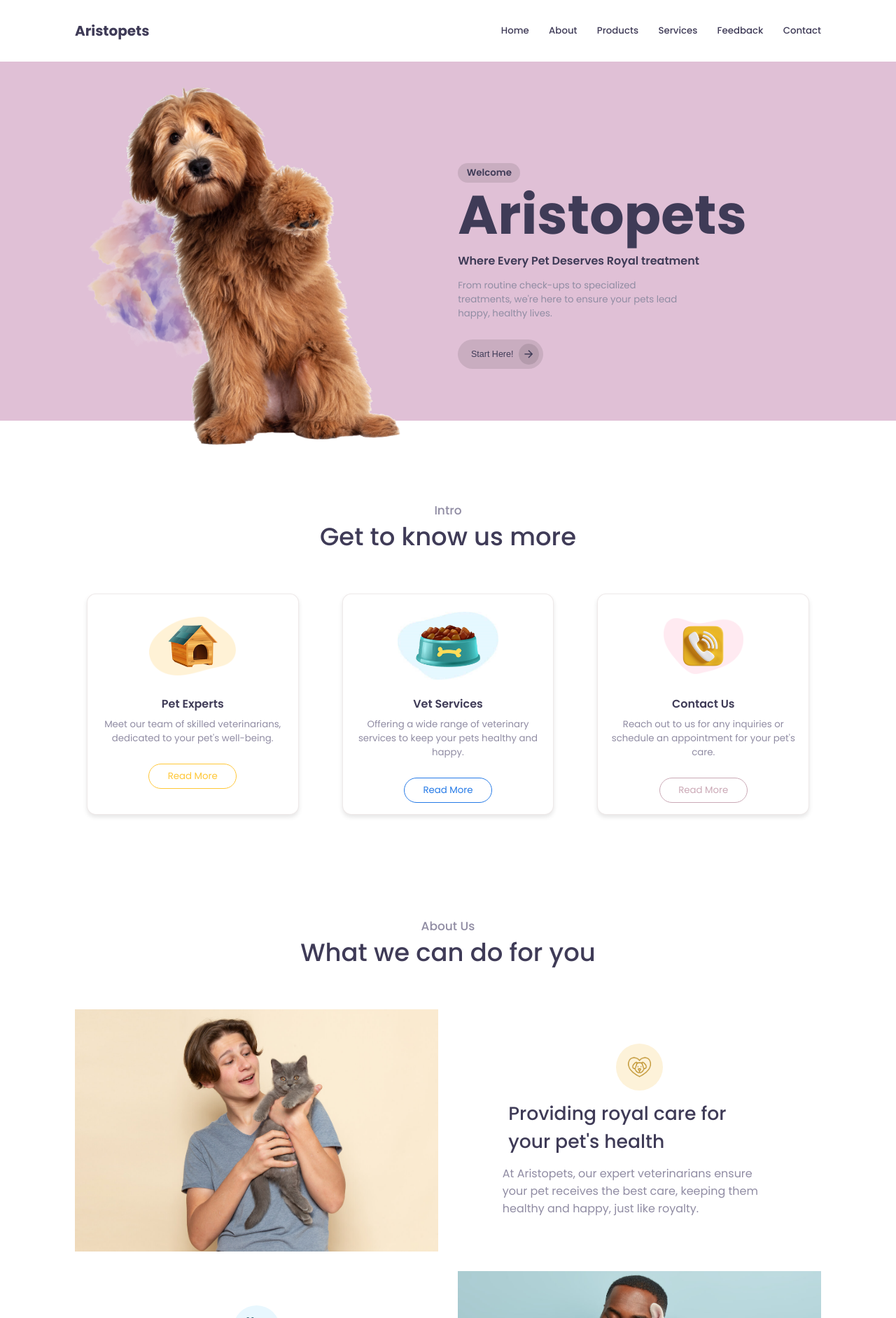
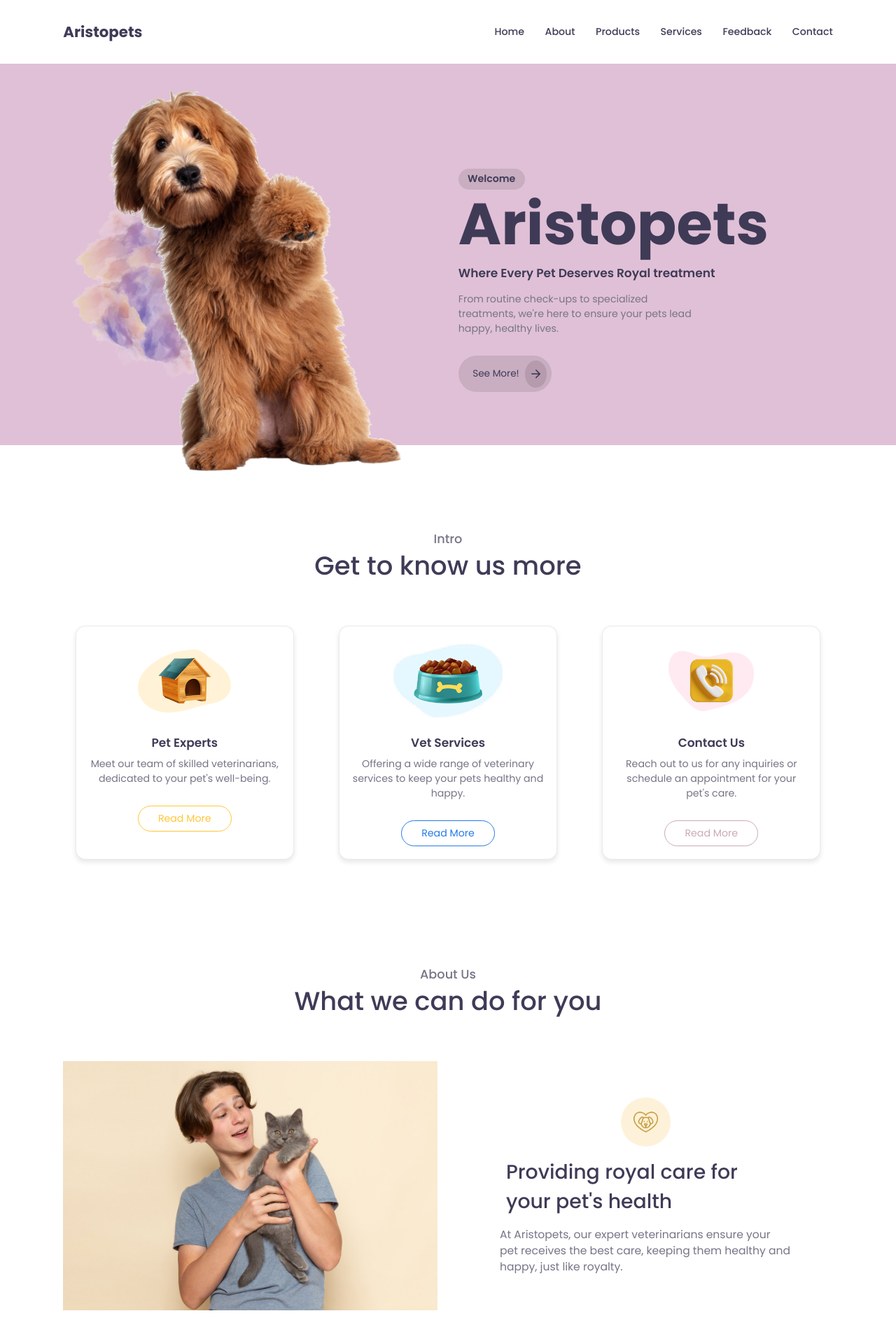
Before and after one commit to raceczn/aristopets, a Django app: page / in a window 1280 px wide. Shown: the top 1883 px of the page at 70% size. Run offline with Django 5.2, Linux system fonts and the light colour scheme; some libraries are stand-ins or nearby versions.

Commit message:
style: update text colors and improve button labels; enhance contact form validation

```diff
--- a/myApp/static/css/styles.css
+++ b/myApp/static/css/styles.css
@@ -4,7 +4,7 @@
 :root {
   --primary-color: rgb(224, 192, 214);
   --text-dark: #3f3b57;
-  --text-light: #908ca3;
+  --text-light: #777486;
   --white: #ffffff;
   --max-width: 1200px;
 }
@@ -13,8 +13,8 @@
   padding: 0;
   margin: 0;
   box-sizing: border-box;
-  zoom: 97%;
-  /* Zooms out the content to 80% */
+  font-family: "Poppins", sans-serif !important;
+  zoom: 98%;
 
 }
 
@@ -396,7 +396,7 @@ img.header__image-bg {
 }
 
 .about__content p {
-  font-size: 1.2rem !important;
+  font-size: 1.1rem !important;
   max-width: 470px;
   margin-inline: auto;
   color: var(--text-light);
@@ -850,7 +850,7 @@ img.header__image-bg {
 .contact_content p {
   font-size: 1rem;
   font-weight: 500;
-  color: #333;
+  color: var(--text-dark);
 }
 
 .contact_det-container {
@@ -892,7 +892,7 @@ img.header__image-bg {
   font-size: 1rem;
   font-weight: 500;
   font-family: "Poppins", sans-serif;
-  color: #333;
+  color: var(--text-dark);
 }
 
 .headings {
@@ -908,7 +908,7 @@ img.header__image-bg {
   font-size: 2.5rem !important;
   font-weight: 700;
   font-family: "Poppins", sans-serif;
-  color: #333;
+  color: var(--text-dark);
   line-height: 1.4;
   margin: 0;
 }
--- a/myApp/templates/base.html
+++ b/myApp/templates/base.html
@@ -52,7 +52,7 @@
         <div class="header__btn">
           <a href="#intro">
             <button>
-              Start Here!
+              See More!
               <span><i class="ri-arrow-right-line"></i></span>
             </button>
           </a>
@@ -91,7 +91,7 @@
           Offering a wide range of veterinary services to keep your pets
           healthy and happy.
         </p>
-        <a href="#">Read More</a>
+        <a href="#service">Read More</a>
       </div>
       <div class="intro__card">
         <div class="intro__image">
@@ -102,7 +102,7 @@
           Reach out to us for any inquiries or schedule an appointment for
           your pet's care.
         </p>
-        <a href="#">Read More</a>
+        <a href="#contact">Read More</a>
       </div>
     </div>
   </section>
@@ -389,10 +389,10 @@
     <div class="contact_form_outside">
       <div class="contact_form">
         <h2>Get in Touch</h2>
-        <input type="text" placeholder="Your Name" />
-        <input type="text" placeholder="Your Email Address" />
-        <textarea placeholder="Your Message"></textarea>
-        <button>Send Message</button>
+        <input type="text" id="name" placeholder="Your Name" required />
+        <input type="email" id="email" placeholder="Your Email Address" required />
+        <textarea id="message" placeholder="Your Message" required></textarea>
+        <button type="submit">Send Message</button>
       </div>
     </div>
     <div class="contact_content">
```
